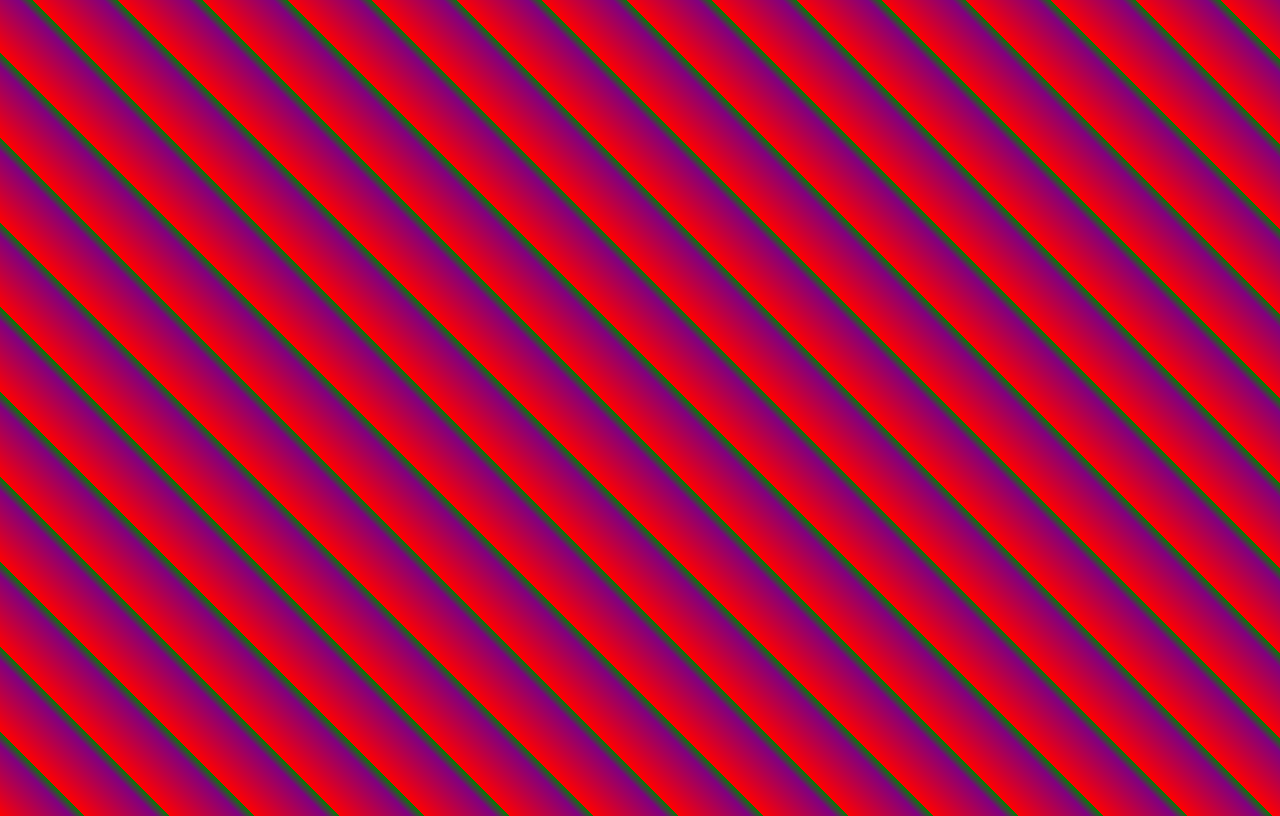
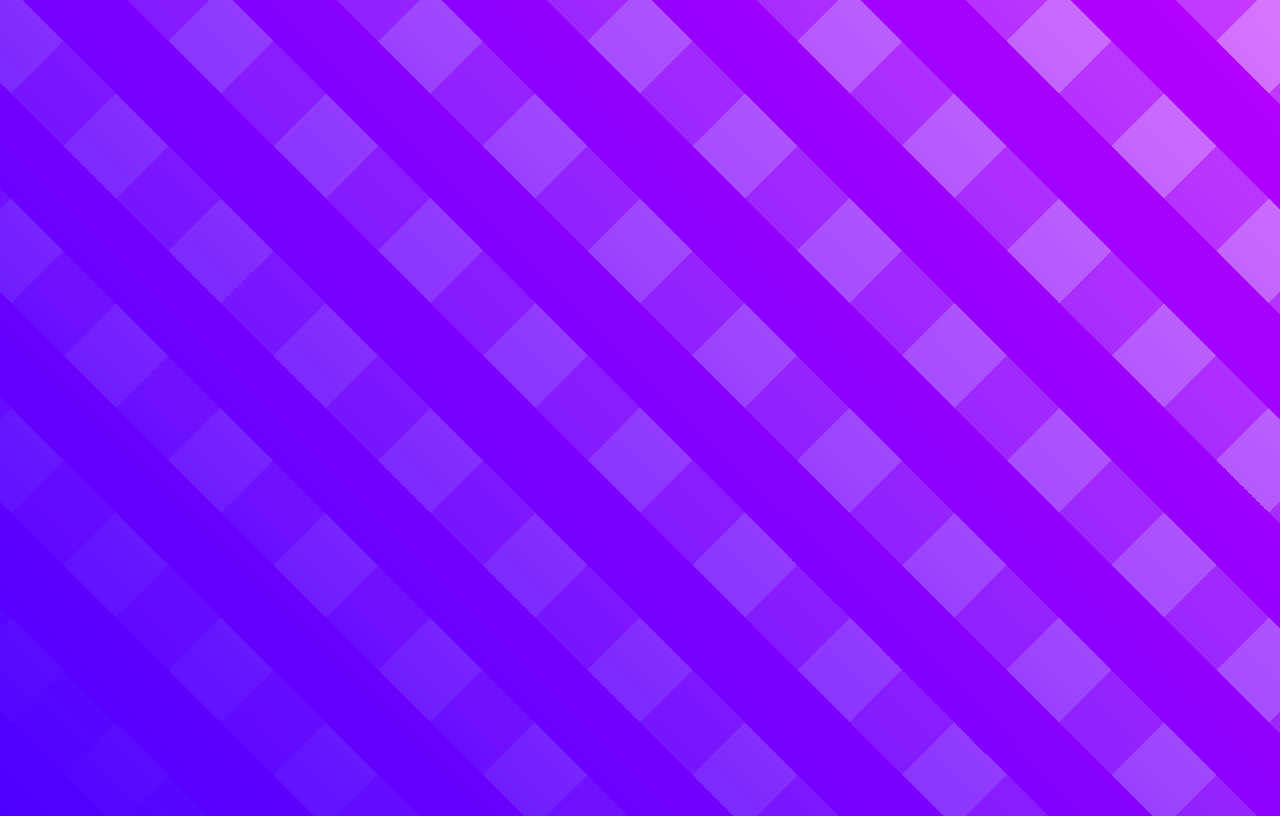
Before and after one commit to sparkeplug/Complex-CSS-backgrounds-with-single-property, a plain HTML site: page index.html in a window 1280 px wide. Drawn offline with Linux system fonts and the light colour scheme.

Commit message:
Advanced checker pattern CSS

```diff
--- a/css/main.scss
+++ b/css/main.scss
@@ -1,4 +1,19 @@
 body {
-  background: repeating-linear-gradient(45deg,red,purple 50px,green 60px);
+  background: linear-gradient(45deg, rgb(76, 0, 255), transparent),
+    repeating-linear-gradient(
+      45deg,
+      rgb(183, 0, 255) 0%,
+      rgb(183, 0, 255) 5%,
+      transparent 5%,
+      transparent 10%
+    ),
+    rgb(216, 118, 255)
+      repeating-linear-gradient(
+        -45deg,
+        rgba(183, 0, 255, 0.5) 0%,
+        rgba(183, 0, 255, 0.5) 5%,
+        transparent 5%,
+        transparent 10%
+      );
   height: 100vh;
 }
```
Also changed, not shown: css/main.css, 1 other file.
